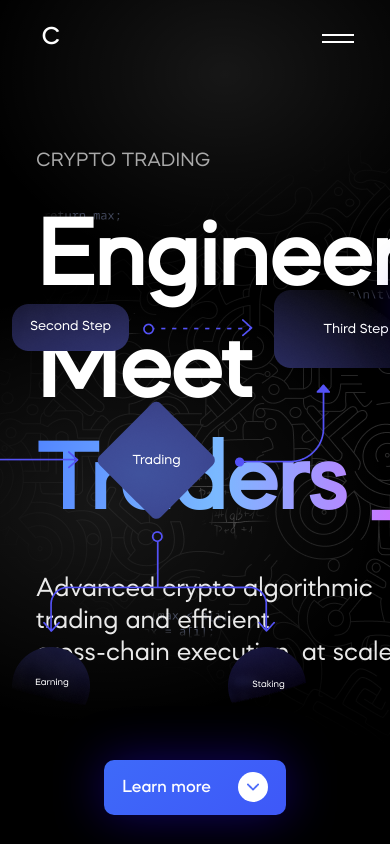
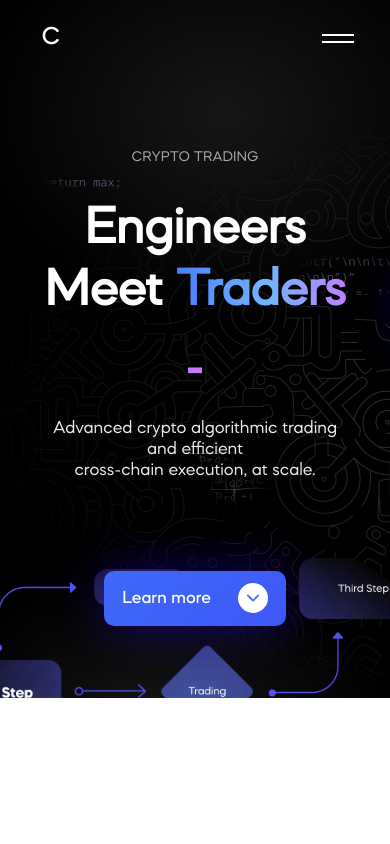
Before and after one commit to MaxPyvovarov/Crypto-Trading, a React (Vite) app: page / in a window 390 px wide. Shown: the top 844 px of the page. Built offline with nearby package versions, Linux system fonts and the light colour scheme.

Commit message:
Responsive home section

```diff
--- a/src/components/Home/Home.jsx
+++ b/src/components/Home/Home.jsx
@@ -10,16 +10,15 @@ const Home = () => {
 				<div className={styles.heading}>
 					<h3>Crypto Trading</h3>
 					<h1>
-						Engineers Meet <br />
-						<span className='text-gradient'>Traders _</span>
+						Engineers Meet <span className='text-gradient'>Traders _</span>
 					</h1>
 					<p>
 						Advanced crypto algorithmic trading and efficient
 						<br /> cross-chain execution, at scale.
 					</p>
 				</div>
-				<img className={styles.scheme} src={scheme} alt='scheme' />
 			</div>
+			<img className={styles.scheme} src={scheme} alt='scheme' />
 			<div className={styles.btn_wrapper}>
 				<button className={styles.btn}>
 					Learn more{' '}
--- a/src/components/Home/Home.module.scss
+++ b/src/components/Home/Home.module.scss
@@ -1,3 +1,5 @@
+@import '../../variables.module.scss';
+
 .home {
 	display: flex;
 	flex-direction: column;
@@ -11,6 +13,10 @@
 	& > div {
 		display: flex;
 		justify-content: space-between;
+
+		@media (max-width: $md) {
+			flex-direction: column;
+		}
 	}
 
 	&:before {
@@ -33,6 +39,7 @@
 	flex-direction: column;
 	color: #fff;
 	gap: 1.8rem;
+	max-width: 40rem;
 
 	h3 {
 		color: #aaa;
@@ -49,6 +56,25 @@
 		color: #e9e9e9;
 		font-size: 1.5rem;
 	}
+
+	@media (max-width: $md) {
+		flex-direction: column;
+		align-items: center;
+		text-align: center;
+
+		h1 {
+			font-size: 2.9rem;
+			max-width: 19rem;
+		}
+
+		h3 {
+			font-size: 0.8rem;
+		}
+
+		p {
+			font-size: 1rem;
+		}
+	}
 }
 
 .scheme {
@@ -60,6 +86,12 @@
 		rgba(255, 255, 255, 0.09) 0%,
 		rgba(196, 196, 196, 0) 100%
 	);
+	z-index: 1;
+
+	@media (max-width: $md) {
+		max-width: 450px;
+		top: 80%;
+	}
 }
 
 .btn_wrapper {
@@ -111,6 +143,10 @@
 	margin-top: 6.5rem;
 	max-width: 1rem;
 	align-self: center;
+
+	@media (max-width: $md) {
+		display: none;
+	}
 }
 
 @keyframes bounce {
```
